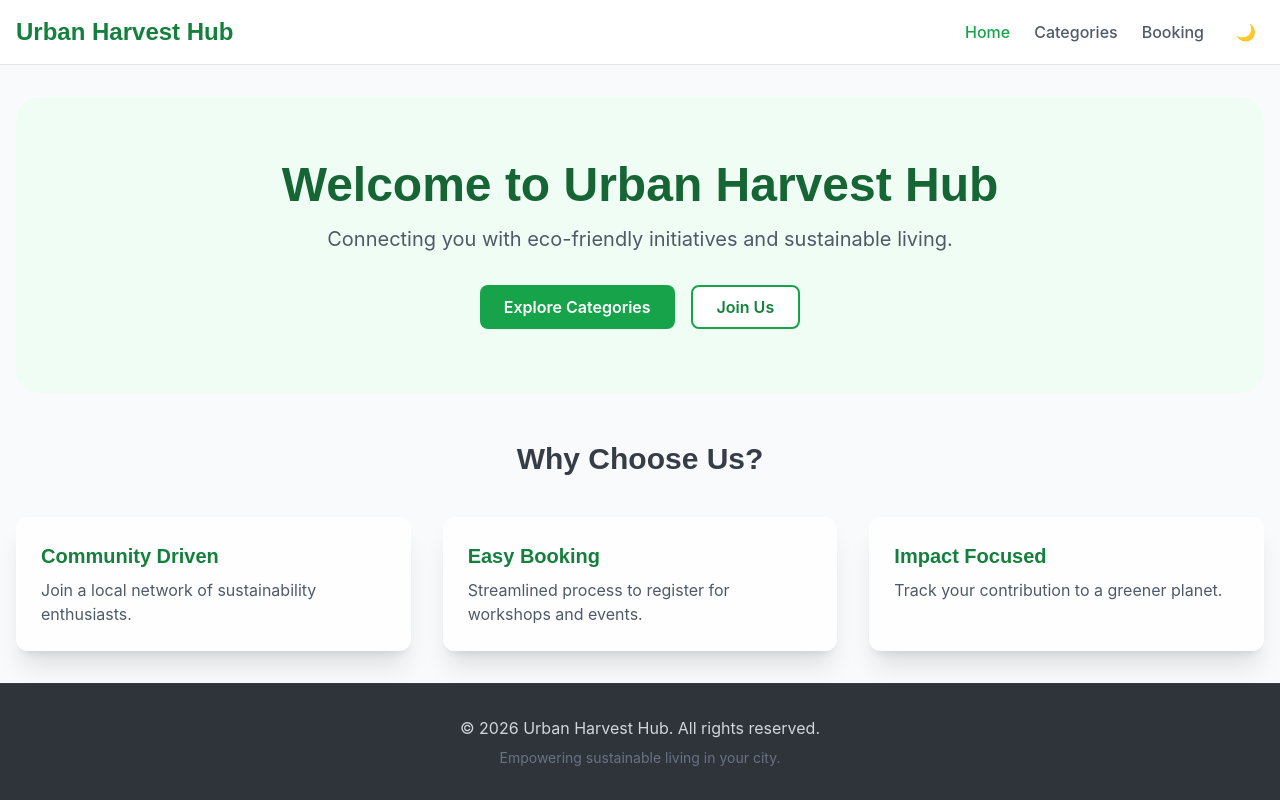
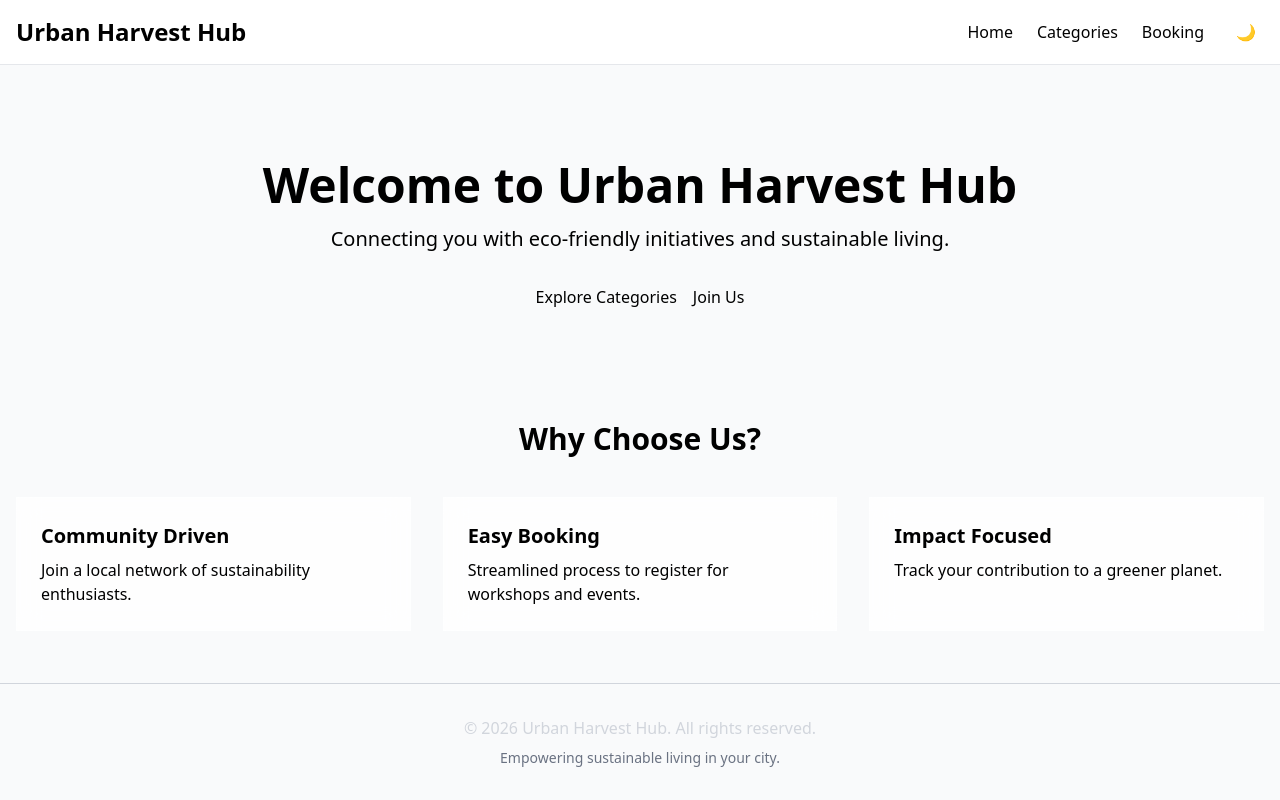
Before and after one commit to Zahid-101/Web-dev-2, a React (Vite) app: page / in a window 1280 px wide. Built offline with nearby package versions, Linux system fonts and the light colour scheme; no server answers.

Commit message:
tailwind config file

```diff
--- a/src/index.css
+++ b/src/index.css
@@ -1,89 +1,15 @@
 @import "tailwindcss";
 
 @theme {
-  --color-harvest-green-50: #f0fdf4;
-  --color-harvest-green-100: #dcfce7;
-  --color-harvest-green-200: #bbf7d0;
-  --color-harvest-green-300: #86efac;
-  --color-harvest-green-400: #4ade80;
-  --color-harvest-green-500: #22c55e;
-  --color-harvest-green-600: #16a34a;
-  --color-harvest-green-700: #15803d;
-  --color-harvest-green-800: #166534;
-  --color-harvest-green-900: #14532d;
-  --color-harvest-green-950: #052e16;
-
-  --color-eco-charcoal-50: #f6f7f8;
-  --color-eco-charcoal-100: #eceef0;
-  --color-eco-charcoal-200: #d5d9de;
-  --color-eco-charcoal-300: #b1b9c3;
-  --color-eco-charcoal-400: #8693a2;
-  --color-eco-charcoal-500: #647285;
-  --color-eco-charcoal-600: #4e5a6a;
-  --color-eco-charcoal-700: #3f4956;
-  --color-eco-charcoal-800: #363d47;
-  --color-eco-charcoal-900: #2f343b;
-  --color-eco-charcoal-950: #1e2126;
-
-  --font-heading: 'Outfit', sans-serif;
-  --font-body: 'Inter', sans-serif;
-
-  --animate-spin-slow: spin 3s linear infinite;
-}
-
-/* Custom dark mode variant using the class strategy */
-@custom-variant dark (&:where(.dark, .dark *));
-
-@layer base {
-  body {
-    @apply font-body bg-gray-50 text-eco-charcoal-900 antialiased dark:bg-eco-charcoal-900 dark:text-gray-100 transition-colors duration-300;
-  }
-
-  h1,
-  h2,
-  h3,
-  h4,
-  h5,
-  h6 {
-    @apply font-heading text-harvest-green-800 dark:text-harvest-green-400;
-  }
+  /* Keeping the v4 theme extension for compatibility if widely used,
+     but defining the requested colors in tailwind.config.js takes precedence
+     if using the config file approach.
+     However, sticking to the user's specific request for @layer in the main file.
+  */
 }
 
 @layer components {
-  .btn {
-    @apply inline-flex items-center justify-center px-6 py-2 rounded-lg font-semibold transition-all duration-300 focus:outline-none focus:ring-2 focus:ring-offset-2 disabled:opacity-50 disabled:cursor-not-allowed;
-  }
-
-  .btn-primary {
-    @apply bg-harvest-green-600 text-white hover:bg-harvest-green-700 hover:shadow-lg focus:ring-harvest-green-500 dark:bg-harvest-green-500 dark:hover:bg-harvest-green-400;
-  }
-
-  .btn-secondary {
-    @apply bg-white text-harvest-green-700 border-2 border-harvest-green-600 hover:bg-harvest-green-50 focus:ring-harvest-green-500 dark:bg-transparent dark:text-harvest-green-400 dark:border-harvest-green-400 dark:hover:bg-harvest-green-900/20;
-  }
-
   .glass-card {
-    @apply bg-white/80 backdrop-blur-md border border-white/20 shadow-xl rounded-xl dark:bg-eco-charcoal-800/80 dark:border-eco-charcoal-700;
-  }
-
-  .card-hover {
-    @apply transition-transform duration-300 hover:-translate-y-1 hover:shadow-2xl;
-  }
-
-  .input-field {
-    @apply w-full px-4 py-2 border border-gray-300 rounded-lg focus:ring-2 focus:ring-harvest-green-500 focus:border-transparent outline-none transition-all dark:bg-eco-charcoal-800 dark:border-eco-charcoal-600 dark:text-white dark:focus:ring-harvest-green-400;
+    @apply bg-white/80 backdrop-blur-md border border-white/20;
   }
 }
-
-/* Custom scrollbar */
-::-webkit-scrollbar {
-  width: 8px;
-}
-
-::-webkit-scrollbar-track {
-  @apply bg-gray-100 dark:bg-eco-charcoal-900;
-}
-
-::-webkit-scrollbar-thumb {
-  @apply bg-harvest-green-400 rounded-full hover:bg-harvest-green-500;
-}
--- /dev/null
+++ b/tailwind.config.js
@@ -0,0 +1,19 @@
+/** @type {import('tailwindcss').Config} */
+export default {
+    content: [
+        "./index.html",
+        "./src/**/*.{js,ts,jsx,tsx}",
+    ],
+    theme: {
+        extend: {
+            colors: {
+                'harvest-green': '#2D5A27',
+                'eco-charcoal': '#1A1A1A',
+            },
+            fontFamily: {
+                'eco-font': ['sans-serif'], // User requested generic sans-serif for now, implied system or specific import not provided.
+            },
+        },
+    },
+    plugins: [],
+}
```
